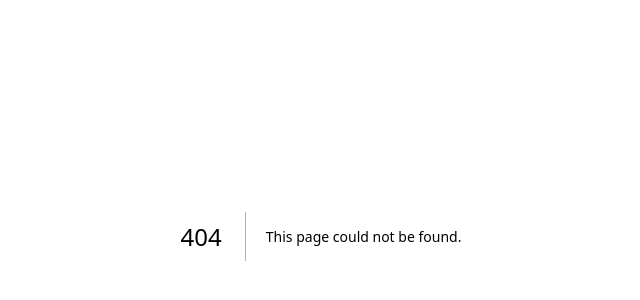
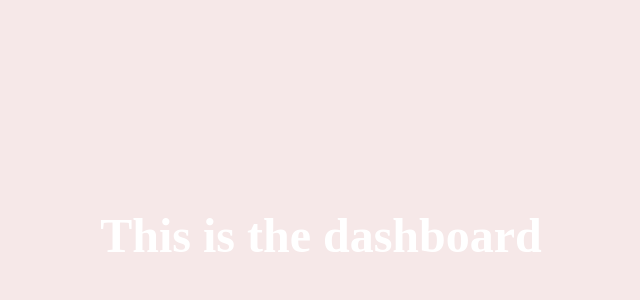
Before and after one commit to anthonyq7/continuity-gdg, a Next.js app in the folder continuity-frontend/: page /dashboard in a window 1280 px wide. Before the commit this address had no page. Shown: the part 164-464 px from the top of the page, without its empty margins (319-959 px from the left). Built offline with nearby package versions, Linux system fonts and the light colour scheme.

Commit message:
build pages, prelim chatbox

```diff
--- /dev/null
+++ b/continuity-frontend/src/app/chat/page.tsx
@@ -0,0 +1,11 @@
+export function ChatHeader() {
+  return <h2>Welcome to Chat</h2>;
+}
+
+export default function Chat() {
+  return (
+    <div className="w-screen h-screen flex" style={{ backgroundColor: "#F6E8E8"}}>
+        <input className="relative top-160 left-[30%] text-[#C41E3A] mt-50 w-[60vw] min-w-[400px] mb-30 h-12 text-sm border border-[#C41E3A] rounded-sm p-5" placeholder="Ask Chatbot Anything" style={{ fontFamily: "Futura" }}></input>
+    </div>
+  );
+}
--- /dev/null
+++ b/continuity-frontend/src/app/dashboard/page.tsx
@@ -0,0 +1,11 @@
+export default function Home() {
+
+    return(
+        <div className="w-screen h-screen flex" style={{ backgroundColor: "#F6E8E8"}}>
+             <div className="h-full flex flex-col mx-auto justify-center items-center">
+                 <h1 className="text-white text-center font-bold text-5xl p-5" style={{ fontFamily: "Futura" }}>This is the dashboard</h1>
+             </div>
+
+        </div>
+    )
+}
--- /dev/null
+++ b/continuity-frontend/src/app/documents/page.tsx
@@ -0,0 +1,11 @@
+export default function Home() {
+
+    return(
+        <div className="w-screen h-screen flex" style={{ backgroundColor: "#F6E8E8"}}>
+             <div className="h-full flex flex-col mx-auto justify-center items-center">
+                 <h1 className="text-white text-center font-bold text-5xl p-5" style={{ fontFamily: "Futura" }}>This is the document board</h1>
+             </div>
+
+        </div>
+    )
+}
```
Also changed, not shown: continuity-frontend/src/app/Chat.tsx (deleted), continuity-frontend/src/app/Dashboard.tsx (deleted), continuity-frontend/src/app/Documents.tsx (deleted), continuity-frontend/src/app/page.tsx (line endings or trailing spaces).
